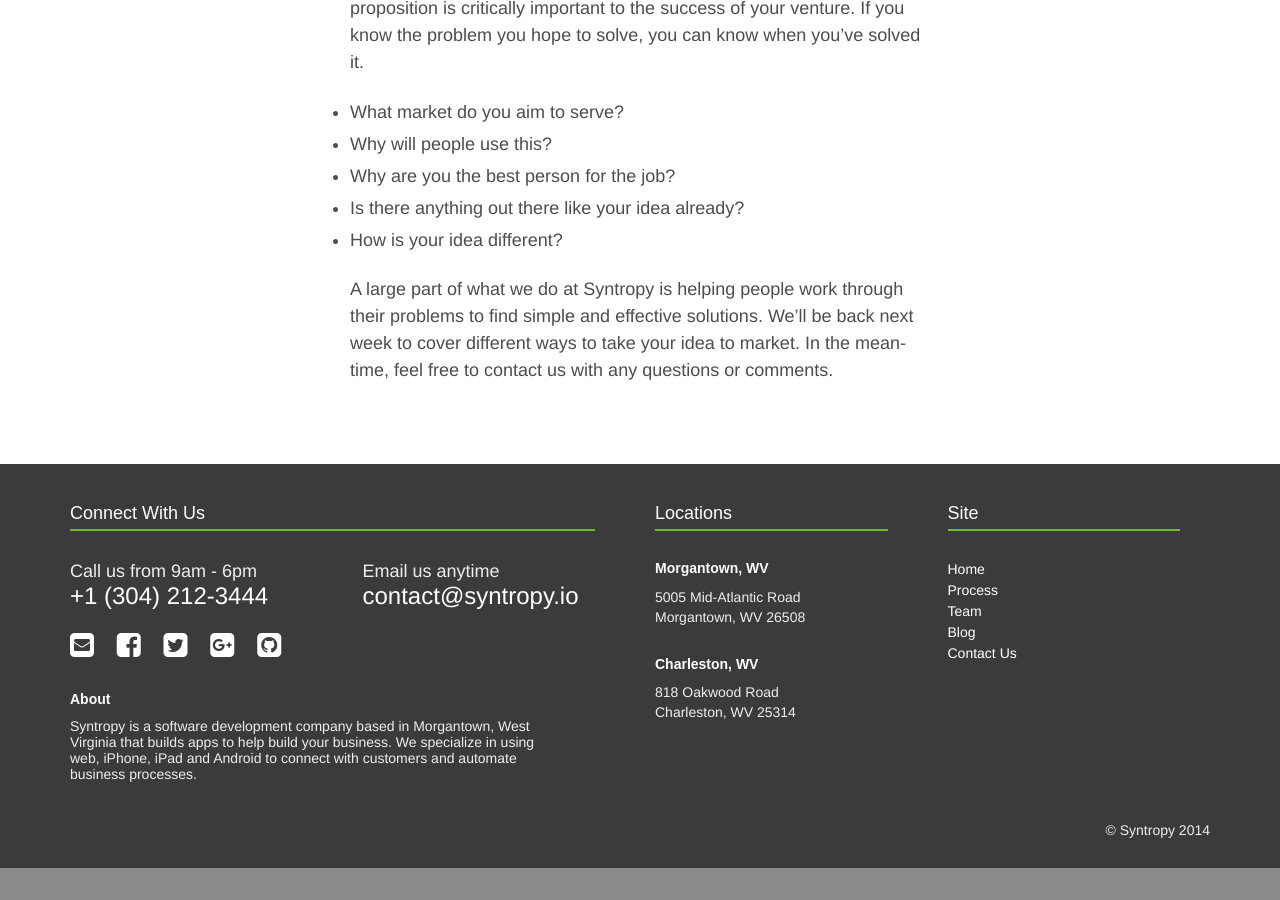
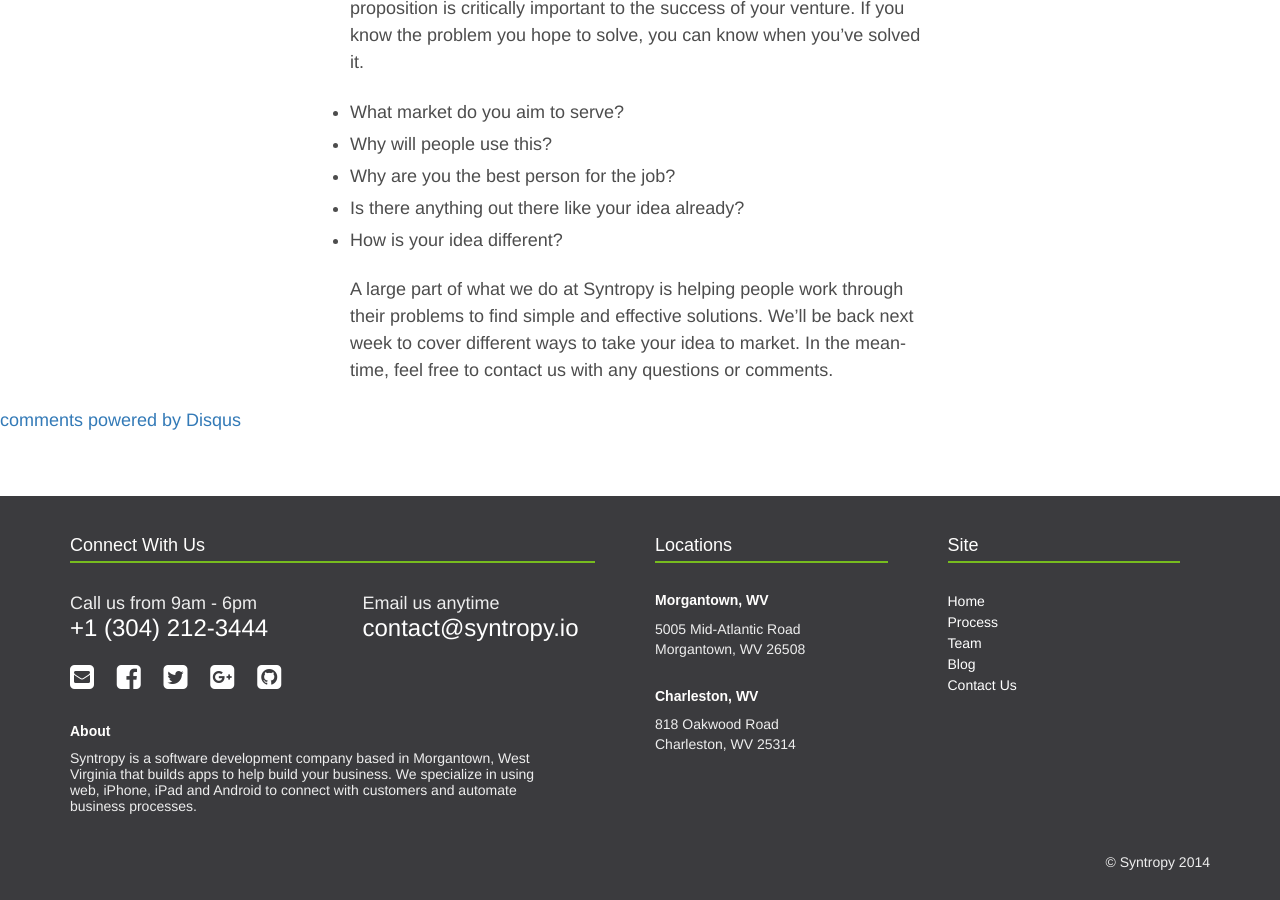
Before and after one commit to SyntropyDev/SyntropyDev.github.io, a Jekyll site: the page built from _posts/2014-08-04-so-you-have-an-app-idea-part-1.md, in a window 1280 px wide and 900 px high, scrolled down 1771 px. Built offline with Jekyll 4.4.1, drawn with Linux system fonts in a browser that asks for light colours; nearby versions of some CDN libraries; comment, search, counter and statistics services are not loaded; before the commit the page ends 2639 px from its top, so only the background shows below that.

Commit message:
Added disqus to posts

```diff
--- a/_layouts/post.html
+++ b/_layouts/post.html
@@ -28,6 +28,25 @@
 
         </div>
       </div>
+      <div class="row">
+        <div class="col-sm-12">
+          <div id="disqus_thread"></div>
+          <script type="text/javascript">
+            /* * * CONFIGURATION VARIABLES: EDIT BEFORE PASTING INTO YOUR WEBPAGE * * */
+            var disqus_shortname = 'syntropydev'; // required: replace example with your forum shortname
+
+            /* * * DON'T EDIT BELOW THIS LINE * * */
+            (function() {
+              var dsq = document.createElement('script'); dsq.type = 'text/javascript'; dsq.async = true;
+              dsq.src = '//' + disqus_shortname + '.disqus.com/embed.js';
+              (document.getElementsByTagName('head')[0] || document.getElementsByTagName('body')[0]).appendChild(dsq);
+            })();
+          </script>
+          <noscript>Please enable JavaScript to view the <a href="http://disqus.com/?ref_noscript">comments powered by Disqus.</a></noscript>
+          <a href="http://disqus.com" class="dsq-brlink">comments powered by <span class="logo-disqus">Disqus</span></a>
+
+        </div>
+      </div>
     </div>
   </div>
 
--- a/contact/index.html
+++ b/contact/index.html
@@ -61,7 +61,6 @@
         <br>
         <div class="big"> {{site.contact_phone}}</div>
         <span style="text-transform: uppercase">Available {{site.hours}}</span>
-
       </div>
     </div>
   </div>
```
